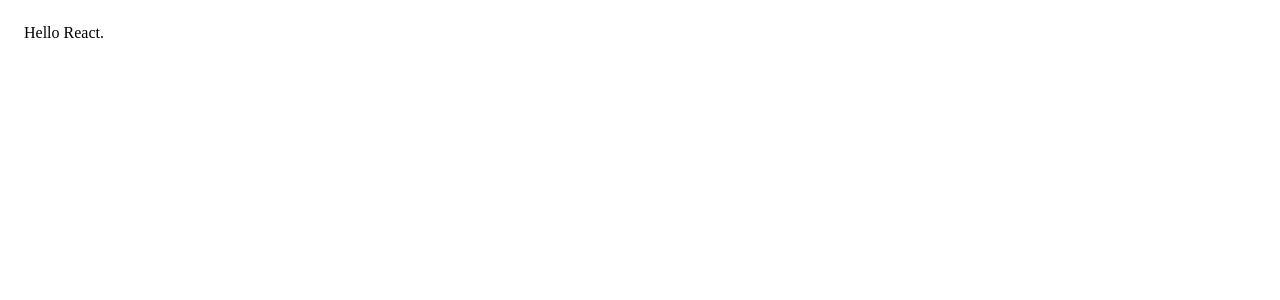
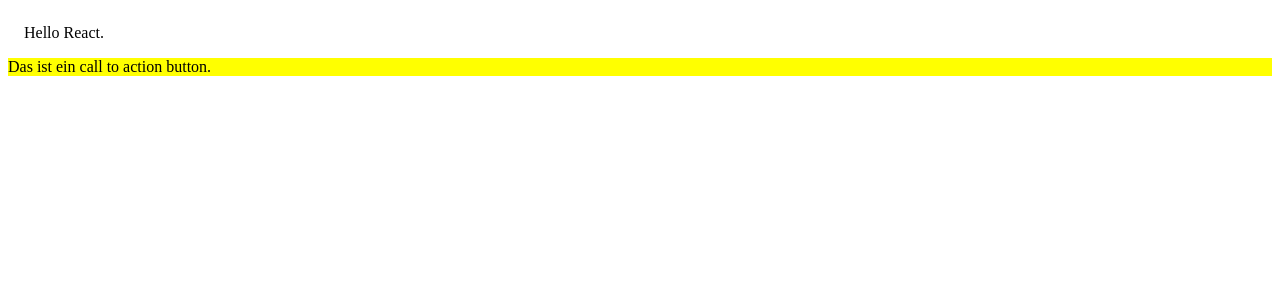
Before and after one commit to vincentrohde/steelcase-iot-client, a React (Create React App) app: page / in a window 1280 px wide. Shown: the top 300 px of the page. Built offline with nearby package versions, Linux system fonts and the light colour scheme.

Commit message:
add CTAButton component to the new structure

```diff
--- a/src/routes/HomePage/HomePage.js
+++ b/src/routes/HomePage/HomePage.js
@@ -1,6 +1,7 @@
 import React, { Component } from 'react';
 
 import Example from '../../components/Example/Example';
+import CTAButton from '../../components/CTAButton/CTAButton';
 
 class HomePage extends Component {
     constructor(props) {
@@ -16,6 +17,7 @@
         return (
             <div className="Page">
                 <Example />
+                <CTAButton />
             </div>
         )
     }
```
